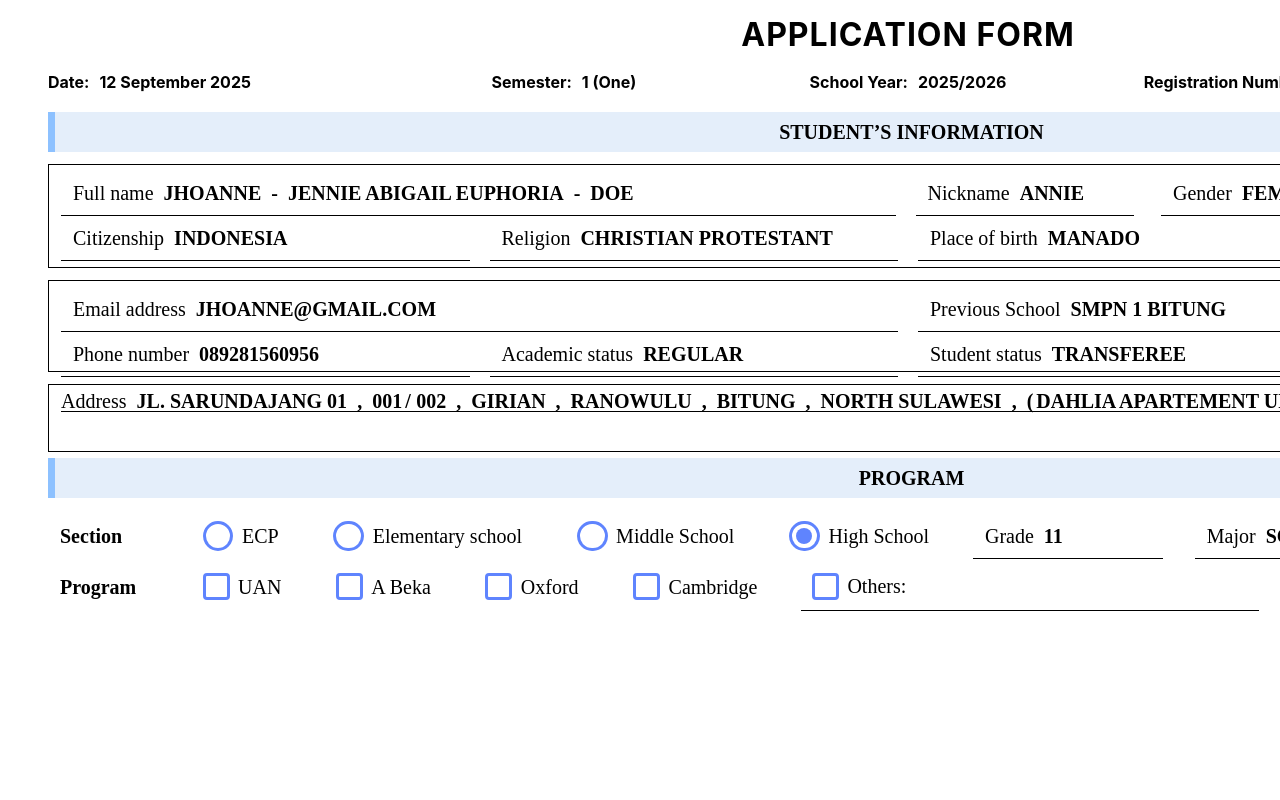
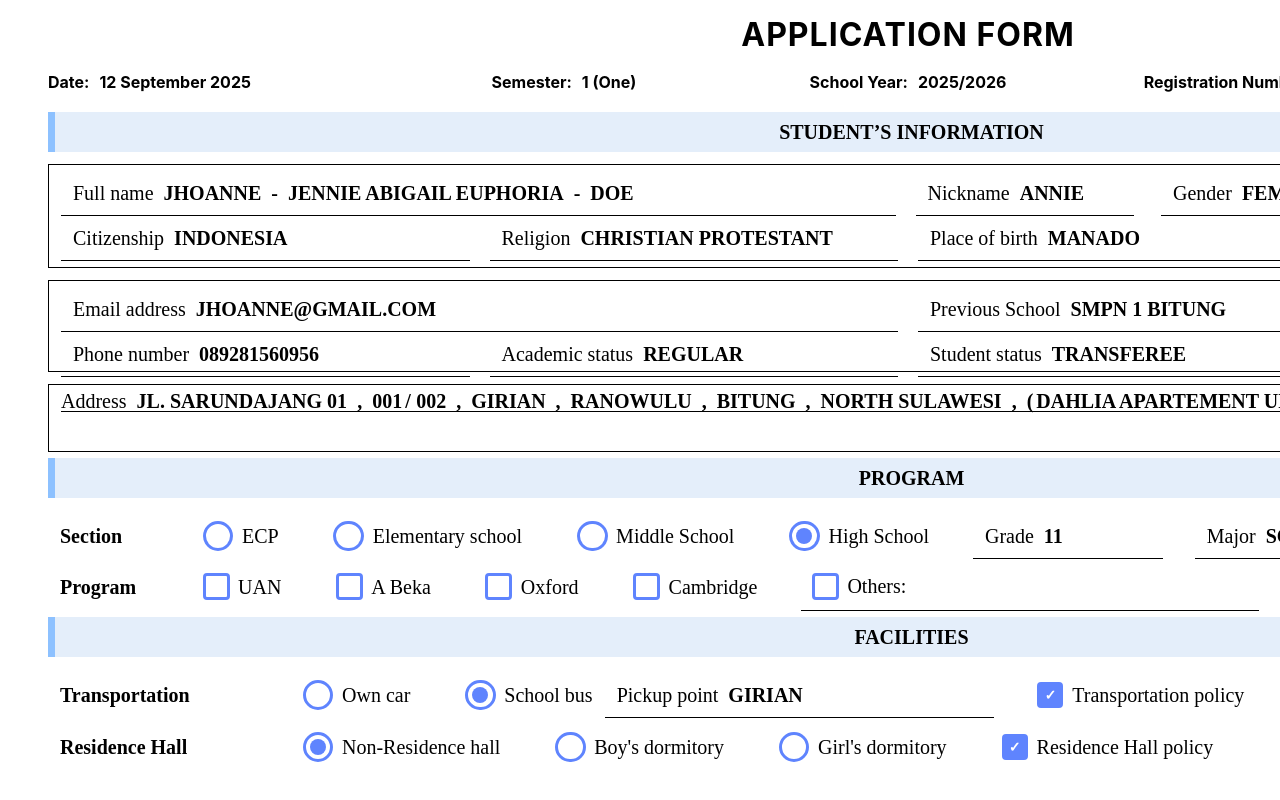
Before and after one commit to MarvelmatthewSompotan/mispro, a React (Create React App) app: page /print in a window 1280 px wide. Shown: the part 220-1020 px from the top of the page. Built offline with nearby package versions, Linux system fonts and the light colour scheme.

Commit message:
Adding Print Preview/Facilities

```diff
--- /dev/null
+++ b/src/components/Print_Content/Facilities_Content/Facilities_Content.js
@@ -0,0 +1,71 @@
+import React from 'react';
+import styles from './Facilities_Content.module.css';
+
+function FacilitiesContent() {
+  return (
+    <div className={styles.content}>
+      <div className={styles.top}>
+        <div className={styles.txtTransportation}>
+          <div className={styles.transportation}>Transportation</div>
+        </div>
+        <div className={styles.ownCar}>
+          <div className={styles.radioBtn}>
+            <div className={styles.radioBtnChild} />
+          </div>
+          <div className={styles.transportationPolicy}>Own car</div>
+        </div>
+        <div className={styles.schoolBusDetails}>
+          <div className={styles.ownCar}>
+            <div className={styles.radioBtn}>
+              <div className={styles.radioBtnChild} />
+              <div className={styles.radioBtnInner} />
+            </div>
+            <div className={styles.transportationPolicy}>School bus</div>
+          </div>
+          <div className={styles.pickupPoint}>
+            <div className={styles.transportationPolicy}>Pickup point</div>
+            <b className={styles.girian}>GIRIAN</b>
+          </div>
+        </div>
+        <div className={styles.ownCar}>
+          <div className={styles.checkBox}>
+            <div className={styles.checkBoxChild} />
+          </div>
+          <div className={styles.transportationPolicy}>Transportation policy</div>
+        </div>
+      </div>
+      <div className={styles.top}>
+        <div className={styles.txtRh}>
+          <div className={styles.residenceHall}>Residence Hall</div>
+        </div>
+        <div className={styles.ownCar}>
+          <div className={styles.radioBtn}>
+            <div className={styles.radioBtnChild} />
+            <div className={styles.radioBtnInner} />
+          </div>
+          <div className={styles.transportationPolicy}>Non-Residence hall</div>
+        </div>
+        <div className={styles.ownCar}>
+          <div className={styles.radioBtn}>
+            <div className={styles.radioBtnChild} />
+          </div>
+          <div className={styles.transportationPolicy}>Boy's dormitory</div>
+        </div>
+        <div className={styles.ownCar}>
+          <div className={styles.radioBtn}>
+            <div className={styles.radioBtnChild} />
+          </div>
+          <div className={styles.transportationPolicy}>Girl's dormitory</div>
+        </div>
+        <div className={styles.ownCar}>
+          <div className={styles.checkBox}>
+            <div className={styles.checkBoxChild} />
+          </div>
+          <div className={styles.transportationPolicy}>Residence Hall policy</div>
+        </div>
+      </div>
+    </div>
+  );
+}
+
+export default FacilitiesContent;
--- /dev/null
+++ b/src/components/Print_Content/Facilities_Content/Facilities_Content.module.css
@@ -0,0 +1,150 @@
+.transportation {
+  position: relative;
+  line-height: 100%;
+  font-weight: 600;
+}
+.txtTransportation {
+  width: 200px;
+  display: flex;
+  flex-direction: row;
+  align-items: center;
+  justify-content: flex-start;
+}
+.radioBtnChild {
+  position: absolute;
+  height: 110.71%;
+  width: 110.71%;
+  top: -5.36%;
+  right: -5.36%;
+  bottom: -5.36%;
+  left: -5.36%;
+  border-radius: 50%;
+  border: 3px solid #5f84fe;
+  box-sizing: border-box;
+}
+.radioBtn {
+  width: 28px;
+  position: relative;
+  height: 28px;
+}
+.ownCar {
+  display: flex;
+  flex-direction: row;
+  align-items: center;
+  justify-content: flex-start;
+  padding: 12px;
+  gap: 10px;
+}
+.radioBtnInner {
+  position: absolute;
+  height: 57.14%;
+  width: 57.14%;
+  top: 21.43%;
+  right: 21.43%;
+  bottom: 21.43%;
+  left: 21.43%;
+  border-radius: 50%;
+  background-color: #5f84fe;
+}
+.girian {
+  flex: 1;
+  position: relative;
+  line-height: 100%;
+}
+.pickupPoint {
+  flex: 1;
+  border-bottom: 1px solid #000;
+  display: flex;
+  flex-direction: row;
+  align-items: center;
+  justify-content: flex-start;
+  padding: 12px;
+  gap: 10px;
+}
+.schoolBusDetails {
+  width: 540px;
+  display: flex;
+  flex-direction: row;
+  align-items: center;
+  justify-content: flex-start;
+}
+.checkBoxChild {
+  position: absolute;
+  height: 108.33%;
+  width: 108.33%;
+  top: -4.17%;
+  right: -4.17%;
+  bottom: -4.17%;
+  left: -4.17%;
+  border-radius: 4px;
+  background-color: #5f84fe;
+  border: 2px solid #5f84fe;
+  box-sizing: border-box;
+}
+.checkBoxChild::after {
+  content: '✓';
+  position: absolute;
+  top: 50%;
+  left: 50%;
+  transform: translate(-50%, -50%);
+  color: white;
+  font-size: 14px;
+  font-weight: bold;
+}
+.ucheckIcon {
+  position: absolute;
+  height: 100%;
+  width: 100%;
+  top: 0%;
+  right: 0%;
+  bottom: 0%;
+  left: 0%;
+  max-width: 100%;
+  overflow: hidden;
+  max-height: 100%;
+}
+.checkBox {
+  width: 24px;
+  position: relative;
+  height: 24px;
+}
+.transportationPolicy {
+  position: relative;
+  line-height: 100%;
+}
+.top {
+  align-self: stretch;
+  display: flex;
+  flex-direction: row;
+  align-items: center;
+  justify-content: flex-start;
+  padding: 0px 12px;
+  gap: 32px;
+}
+.residenceHall {
+  width: 200px;
+  position: relative;
+  line-height: 100%;
+  font-weight: 600;
+  display: flex;
+  align-items: center;
+  flex-shrink: 0;
+}
+.txtRh {
+  display: flex;
+  flex-direction: row;
+  align-items: center;
+  justify-content: center;
+}
+.content {
+  width: 100%;
+  position: relative;
+  display: flex;
+  flex-direction: column;
+  align-items: flex-start;
+  justify-content: flex-start;
+  text-align: left;
+  font-size: 20px;
+  color: #000;
+  font-family: Poppins;
+}
--- a/src/components/pages/Print.js
+++ b/src/components/pages/Print.js
@@ -3,6 +3,7 @@ import styles from './Print.module.css';
 import kop from '../../assets/LogoMIS_Print.png';
 import StudentsInformationContent from '../Print_Content/StudentsInformation_Content/StudentsInformation_Content';
 import ProgramContent from '../Print_Content/Program_Content/Program_Content';
+import FacilitiesContent from '../Print_Content/Facilities_Content/Facilities_Content';
 
 function Print() {
   return (
@@ -56,6 +57,12 @@ function Print() {
           </div>
           <ProgramContent />
         </div>
+        <div className={styles.facilities}>
+          <div className={styles.header1}>
+            <b className={styles.applicationForm}>FACILITIES</b>
+          </div>
+          <FacilitiesContent />
+        </div>
       </div>
     </div>
   );
--- a/src/components/pages/Print.module.css
+++ b/src/components/pages/Print.module.css
@@ -1060,3 +1060,12 @@
   justify-content: flex-start;
   gap: 12px;
 }
+
+.facilities {
+  align-self: stretch;
+  display: flex;
+  flex-direction: column;
+  align-items: flex-start;
+  justify-content: flex-start;
+  gap: 12px;
+}
```
